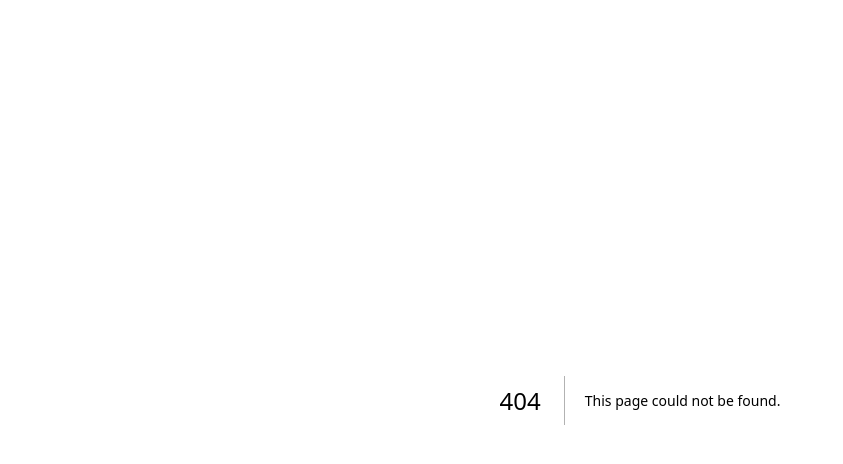
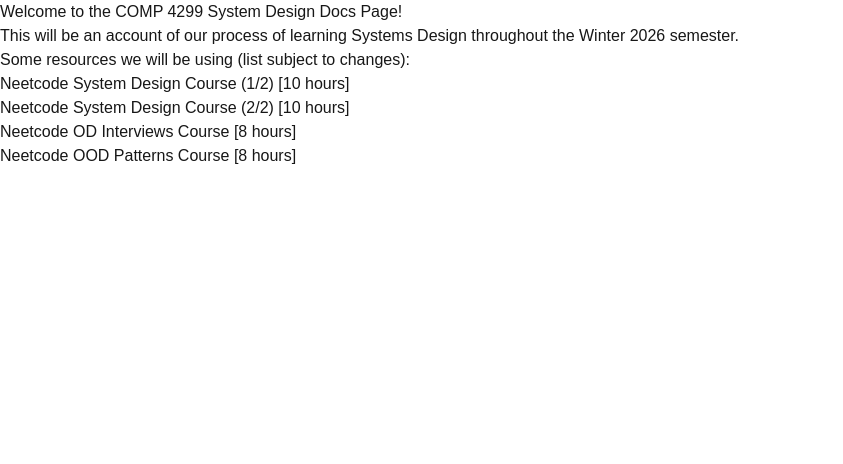
Before and after one commit to tai-shis/comp4299-system-design, a Next.js app: page /docs in a window 1280 px wide. Before the commit this address had no page. Shown: the top 464 px of the page, without its empty margins (0-843 px from the left). Built offline with nearby package versions, Linux system fonts and the light colour scheme.

Commit message:
Create first docs page. Added learning resources.

```diff
--- /dev/null
+++ b/src/app/docs/page.mdx
@@ -0,0 +1,9 @@
+# Welcome to the COMP 4299 System Design Docs Page!
+
+This will be an account of our process of learning Systems Design throughout the Winter 2026 semester.
+
+### Some resources we will be using (list subject to changes):
+- Neetcode System Design Course (1/2) [10 hours]
+- Neetcode System Design Course (2/2) [10 hours]
+- Neetcode OD Interviews Course [8 hours]
+- Neetcode OOD Patterns Course [8 hours]
```
